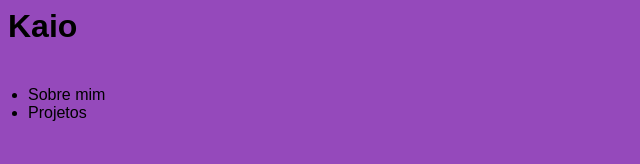
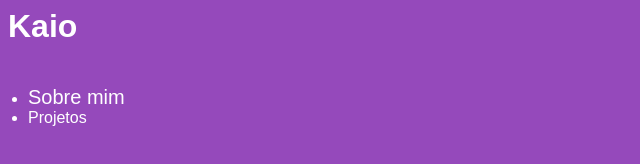
Before and after one commit to kaiobely/Sobre-mim, a plain HTML site: page index.html in a window 1280 px wide. In both pictures the pointer is over the link "Sobre mim". Shown: the whole page, without its empty margins (0-640 px from the left). Drawn offline with Linux system fonts and the light colour scheme.

Commit message:
Update style.css

```diff
--- a/style.css
+++ b/style.css
@@ -1,6 +1,7 @@
  body {
    background-color: #9549BB;
   font-family: Arial;
+  color: white;
 
 
  }
@@ -9,6 +10,10 @@ ul {
  padding: 20px;
 }
 .sobre:hover  {
-size: 20px;
+font-size: 20px;
 
 }
+.projetos:hover {
+ font-size: 20px;
+
+}
```
